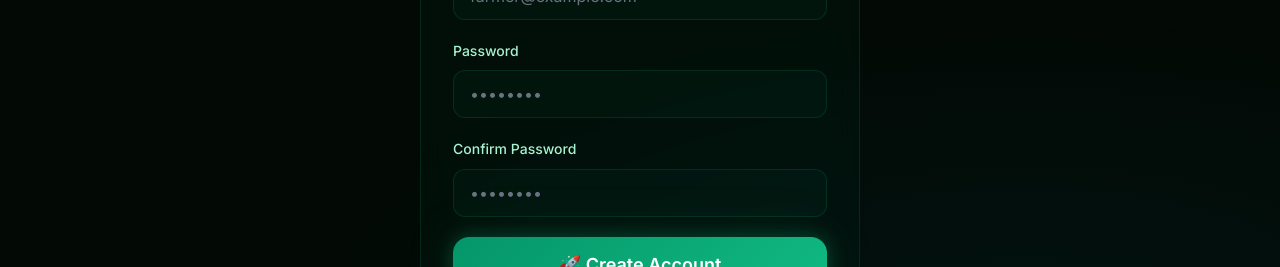
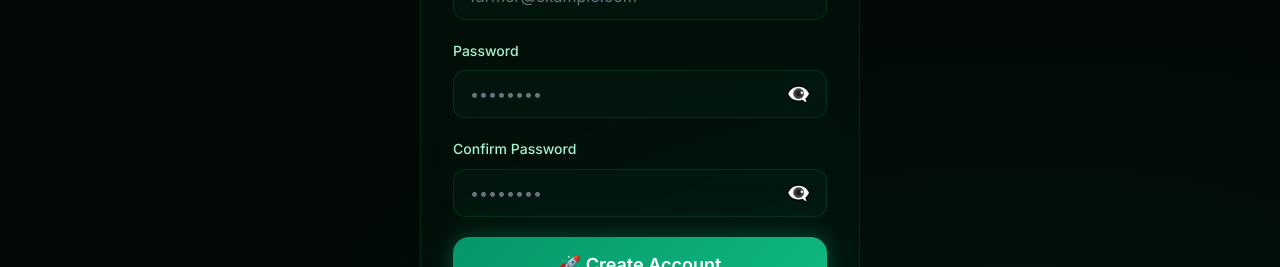
Before and after one commit to Gopi606/agroai, a React (Vite) app: page /signup in a window 1280 px wide. Shown: the part 470-737 px from the top of the page. Built offline with nearby package versions, Linux system fonts and the light colour scheme; no server answers.

Commit message:
feat: add password visibility toggle and use localStorage for perfect data persistence

```diff
--- a/src/index.css
+++ b/src/index.css
@@ -1253,6 +1253,36 @@ textarea.form-input {
   line-height: 1.7;
 }
 
+/* ---------- Password Toggle ---------- */
+.password-input-wrapper {
+  position: relative;
+  display: flex;
+  align-items: center;
+}
+
+.password-input-wrapper .form-input {
+  padding-right: 48px;
+}
+
+.password-toggle-btn {
+  position: absolute;
+  right: 12px;
+  background: none;
+  border: none;
+  color: var(--text-muted);
+  font-size: 1.25rem;
+  cursor: pointer;
+  padding: 4px;
+  display: flex;
+  align-items: center;
+  justify-content: center;
+  transition: color var(--transition-fast);
+}
+
+.password-toggle-btn:hover {
+  color: var(--green-400);
+}
+
 /* ---------- Auth Pages ---------- */
 .auth-page {
   min-height: 100vh;
--- a/src/pages/Login.jsx
+++ b/src/pages/Login.jsx
@@ -10,6 +10,7 @@ export default function Login() {
   const [form, setForm] = useState({ email: '', password: '' });
   const [error, setError] = useState('');
   const [loading, setLoading] = useState(false);
+  const [showPassword, setShowPassword] = useState(false);
 
   const handleChange = (e) => {
     setForm(prev => ({ ...prev, [e.target.name]: e.target.value }));
@@ -72,10 +73,11 @@ export default function Login() {
 
           <div className="form-group">
             <label className="form-label" htmlFor="login-password">{t('auth_password')}</label>
+            <div className="password-input-wrapper">
               <input
                 id="login-password"
                 className="form-input"
-              type="password"
+                type={showPassword ? "text" : "password"}
                 name="password"
                 value={form.password}
                 onChange={handleChange}
@@ -83,6 +85,15 @@ export default function Login() {
                 required
                 autoComplete="current-password"
               />
+              <button
+                type="button"
+                className="password-toggle-btn"
+                onClick={() => setShowPassword(!showPassword)}
+                title={showPassword ? "Hide password" : "Show password"}
+              >
+                {showPassword ? "👁️" : "👁️‍🗨️"}
+              </button>
+            </div>
           </div>
 
           <button
--- a/src/pages/Signup.jsx
+++ b/src/pages/Signup.jsx
@@ -10,6 +10,8 @@ export default function Signup() {
   const [form, setForm] = useState({ name: '', email: '', password: '', confirmPassword: '' });
   const [error, setError] = useState('');
   const [loading, setLoading] = useState(false);
+  const [showPassword, setShowPassword] = useState(false);
+  const [showConfirmPassword, setShowConfirmPassword] = useState(false);
 
   const handleChange = (e) => {
     setForm(prev => ({ ...prev, [e.target.name]: e.target.value }));
@@ -99,10 +101,11 @@ export default function Signup() {
 
           <div className="form-group">
             <label className="form-label" htmlFor="signup-password">{t('auth_password')}</label>
+            <div className="password-input-wrapper">
               <input
                 id="signup-password"
                 className="form-input"
-              type="password"
+                type={showPassword ? "text" : "password"}
                 name="password"
                 value={form.password}
                 onChange={handleChange}
@@ -111,14 +114,24 @@ export default function Signup() {
                 autoComplete="new-password"
                 minLength={6}
               />
+              <button
+                type="button"
+                className="password-toggle-btn"
+                onClick={() => setShowPassword(!showPassword)}
+                title={showPassword ? "Hide password" : "Show password"}
+              >
+                {showPassword ? "👁️" : "👁️‍🗨️"}
+              </button>
+            </div>
           </div>
 
           <div className="form-group">
             <label className="form-label" htmlFor="signup-confirm">{t('auth_confirm')}</label>
+            <div className="password-input-wrapper">
               <input
                 id="signup-confirm"
                 className="form-input"
-              type="password"
+                type={showConfirmPassword ? "text" : "password"}
                 name="confirmPassword"
                 value={form.confirmPassword}
                 onChange={handleChange}
@@ -126,6 +139,15 @@ export default function Signup() {
                 required
                 autoComplete="new-password"
               />
+              <button
+                type="button"
+                className="password-toggle-btn"
+                onClick={() => setShowConfirmPassword(!showConfirmPassword)}
+                title={showConfirmPassword ? "Hide password" : "Show password"}
+              >
+                {showConfirmPassword ? "👁️" : "👁️‍🗨️"}
+              </button>
+            </div>
           </div>
 
           <button
--- a/src/services/notificationService.js
+++ b/src/services/notificationService.js
@@ -1,29 +1,30 @@
 import { supabase } from '../config/supabase';
 
 export async function getNotifications(userId) {
-  const { data, error } = await supabase
-    .from('notifications')
-    .select('*')
-    .eq('user_id', userId)
-    .order('created_at', { ascending: false })
-    .limit(20);
+  const allNotifs = JSON.parse(localStorage.getItem('agroai_notifications') || '[]');
+  const userNotifs = allNotifs.filter(n => n.user_id === userId);
 
-  if (error) throw error;
-  return data || [];
+  if (userNotifs.length > 0) {
+    return userNotifs.sort((a, b) => new Date(b.created_at) - new Date(a.created_at));
+  }
+
+  return [];
 }
 
 export async function createNotification(userId, message) {
-  const { data, error } = await supabase
-    .from('notifications')
-    .insert([{
-      user_id: userId,
-      message
-    }])
-    .select()
-    .single();
+  const allNotifs = JSON.parse(localStorage.getItem('agroai_notifications') || '[]');
 
-  if (error) throw error;
-  return data;
+  const newNotif = {
+    id: `notif-${Date.now()}`,
+    user_id: userId,
+    message,
+    created_at: new Date().toISOString()
+  };
+
+  allNotifs.push(newNotif);
+  localStorage.setItem('agroai_notifications', JSON.stringify(allNotifs));
+
+  return newNotif;
 }
 
 export function getDefaultNotifications() {
--- a/src/services/uploadService.js
+++ b/src/services/uploadService.js
@@ -1,76 +1,69 @@
-import { supabase } from '../config/supabase';
-
-const BUCKET_NAME = 'crop-images';
+// Completely bypass Supabase for storage -> Use LocalStorage instead to guarantee data is saved without auth
 
 export async function uploadImage(file, userId) {
-  // Generate unique filename
-  const fileExt = file.name.split('.').pop();
-  const fileName = `${userId}/${Date.now()}-${Math.random().toString(36).substring(7)}.${fileExt}`;
-
-  // Upload to Supabase Storage
-  const { data, error } = await supabase.storage
-    .from(BUCKET_NAME)
-    .upload(fileName, file, {
-      cacheControl: '3600',
-      upsert: false
+  // Convert image to Base64 to save locally instead of Supabase Storage
+  return new Promise((resolve, reject) => {
+    const reader = new FileReader();
+    reader.onload = () => resolve(reader.result);
+    reader.onerror = error => reject(error);
+    reader.readAsDataURL(file);
   });
-
-  if (error) {
-    throw new Error(`Upload failed: ${error.message}`);
-  }
-
-  // Get public URL
-  const { data: urlData } = supabase.storage
-    .from(BUCKET_NAME)
-    .getPublicUrl(data.path);
-
-  return urlData.publicUrl;
 }
 
 export async function saveUploadRecord(userId, imageUrl) {
-  const { data, error } = await supabase
-    .from('uploads')
-    .insert([{
+  const uploads = JSON.parse(localStorage.getItem('agroai_uploads') || '[]');
+
+  const upload = {
+    id: `upload-${Date.now()}`,
     user_id: userId,
-      image_url: imageUrl
-    }])
-    .select()
-    .single();
+    image_url: imageUrl,
+    created_at: new Date().toISOString()
+  };
 
-  if (error) throw error;
-  return data;
+  uploads.push(upload);
+  localStorage.setItem('agroai_uploads', JSON.stringify(uploads));
+
+  return upload;
 }
 
 export async function saveResult(uploadId, result) {
-  const { data, error } = await supabase
-    .from('results')
-    .insert([{
+  const results = JSON.parse(localStorage.getItem('agroai_results') || '[]');
+
+  const record = {
+    id: `result-${Date.now()}`,
     upload_id: uploadId,
     disease: result.disease,
     symptoms: result.symptoms,
     remedy: result.remedy,
     prevention: result.prevention,
-      confidence: result.confidence
-    }])
-    .select()
-    .single();
+    confidence: result.confidence,
+    created_at: new Date().toISOString()
+  };
 
-  if (error) throw error;
-  return data;
+  results.push(record);
+  localStorage.setItem('agroai_results', JSON.stringify(results));
+
+  return record;
 }
 
 export async function getHistory(userId) {
-  const { data, error } = await supabase
-    .from('uploads')
-    .select(`
-      *,
-      results (*)
-    `)
-    .eq('user_id', userId)
-    .order('created_at', { ascending: false });
+  const uploads = JSON.parse(localStorage.getItem('agroai_uploads') || '[]');
+  const results = JSON.parse(localStorage.getItem('agroai_results') || '[]');
 
-  if (error) throw error;
-  return data || [];
+  // Filter for user
+  const userUploads = uploads.filter(u => u.user_id === userId);
+
+  // Attach latest result for each upload
+  const history = userUploads.map(upload => {
+    const uploadResults = results.filter(r => r.upload_id === upload.id);
+    return {
+      ...upload,
+      results: uploadResults
+    };
+  });
+
+  // Sort descending by creation date
+  return history.sort((a, b) => new Date(b.created_at) - new Date(a.created_at));
 }
 
 export function getLocalImageUrl(file) {
```
Lines whose indentation alone changed are shown as unchanged.
